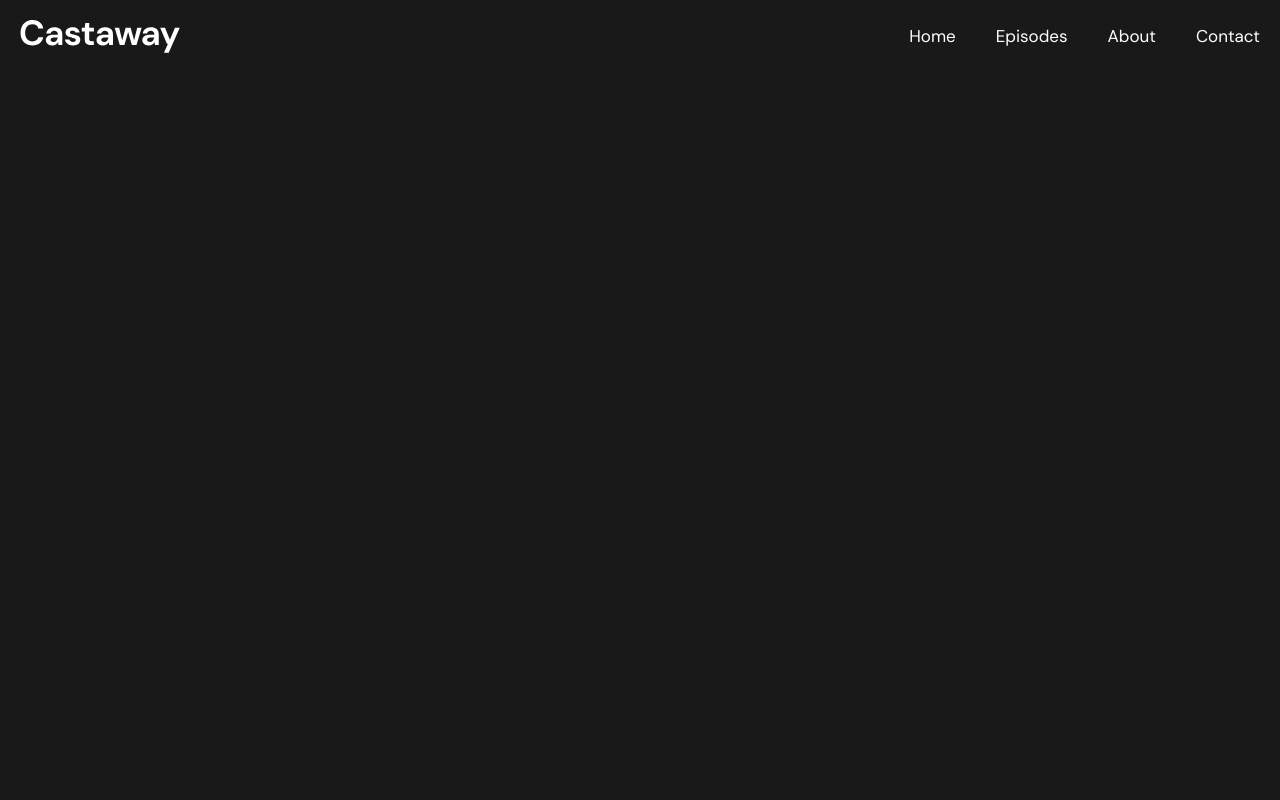
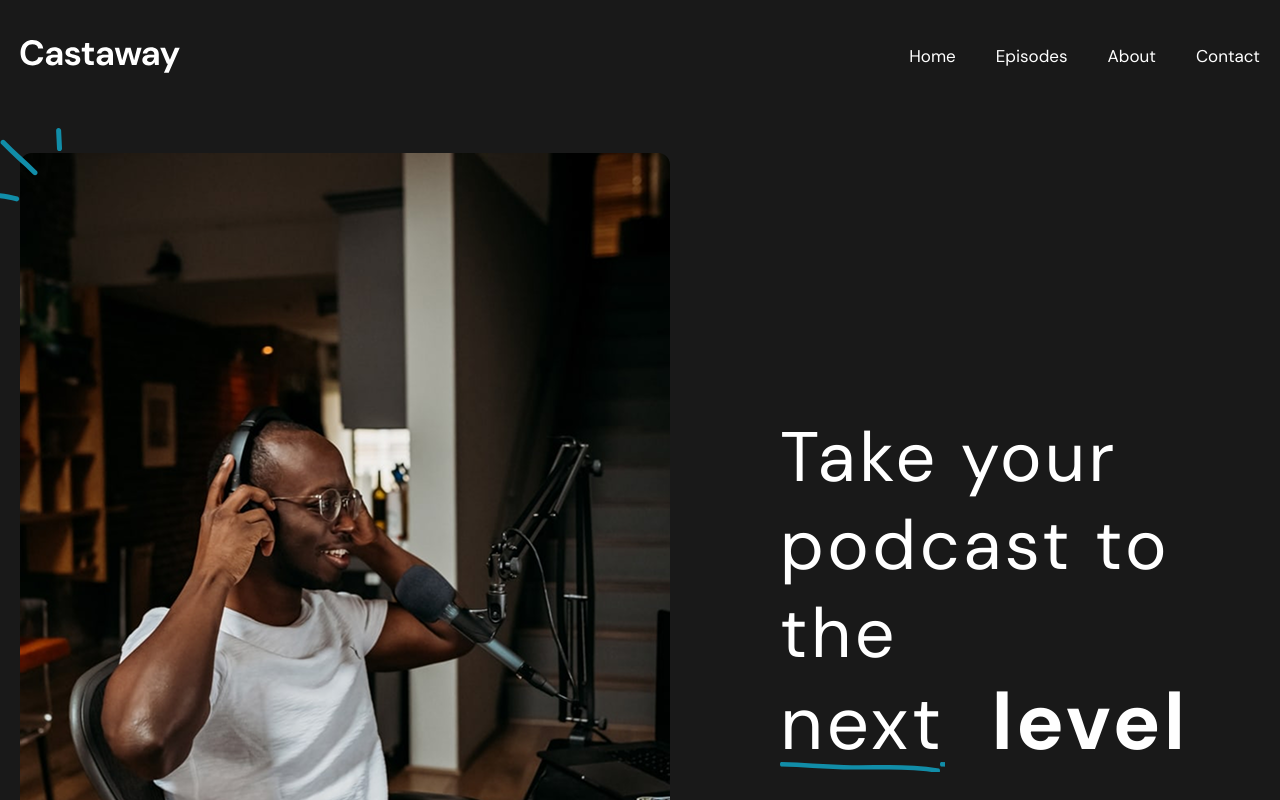
Before and after one commit to vlad615/MusicSite, a React (Vite) app: page / in a window 1280 px wide. Shown: the top 800 px of the page. Built offline with nearby package versions, Linux system fonts and the light colour scheme.

Commit message:
ref main section

```diff
--- a/src/App.tsx
+++ b/src/App.tsx
@@ -1,6 +1,7 @@
 import './App.scss'
 import { Header } from './layout/header/Header'
 import type { MenuProps } from './componentes/menu/Menu'
+import { Main } from './layout/sections/main/Main'
 
 export function App() {
   const menuItems: MenuProps = {menu: [
@@ -13,6 +14,7 @@ export function App() {
   return (
     <>
       <Header {...menuItems}/>
+      <Main />
     </>
   )
 }
--- a/src/componentes/menu/Menu.module.scss
+++ b/src/componentes/menu/Menu.module.scss
@@ -8,6 +8,7 @@
 .mobileMenu {
     @include menu(column, center, center, 600);
     position: fixed;
+    z-index: 98;
     top: 0;
     bottom: 0;
     left: 0;
--- a/src/layout/header/Header.module.scss
+++ b/src/layout/header/Header.module.scss
@@ -2,7 +2,7 @@
 @use "../../styles/mixins.scss" as *;
 
 header{
-    padding: $basePadding 0;
+    padding: $basePadding+20 0;
 }
 
 .wrapper {
--- a/src/layout/header/mobileMenu/MobileMenu.tsx
+++ b/src/layout/header/mobileMenu/MobileMenu.tsx
@@ -14,7 +14,6 @@ export const MobileMenu = (menu: MenuProps) => {
                 <span className={isOpen? s.closeBurger : s.openBurger}></span>
             </button>
             {isOpen && <Menu {...menu} mobileMenu={true}/>}
-
         </nav>
     )
 }
--- /dev/null
+++ b/src/layout/sections/main/Main.module.scss
@@ -0,0 +1,16 @@
+@use "../../../styles/mixins.scss" as *;
+
+.mainWrapper{
+    @include flexWrapper(null, space-between, center, null, 50px);
+    margin: 40px 0;
+
+    @include media(tablet){
+        flex-direction: column;
+        align-items: start;
+        margin: 60px 40px;
+    }
+
+    @include media(phone){
+        margin: 60px 0;
+    }
+}
--- /dev/null
+++ b/src/layout/sections/main/Main.tsx
@@ -0,0 +1,18 @@
+import { MainImage } from "./sections/MainImage"
+import { Title } from "./sections/Title"
+import s from "./Main.module.scss"
+
+
+
+export const Main = () => {
+    return(
+        <section id="main">
+            <div className="container">
+                <div className={s.mainWrapper}>
+                    <MainImage />
+                    <Title />
+                </div>
+            </div>
+        </section>
+    )
+}
--- /dev/null
+++ b/src/layout/sections/main/sections/MainImage.tsx
@@ -0,0 +1,10 @@
+import image from "../../../../accets/IMAGE.png";
+import s from "./MainSections.module.scss"
+
+export const MainImage = () => {
+    return(
+        <div className={s.imgWrapper}>
+            <img className={s.img} src={image} alt="producer" />
+        </div>
+    )
+}
--- /dev/null
+++ b/src/layout/sections/main/sections/MainSections.module.scss
@@ -0,0 +1,74 @@
+@use "../../../../styles/mixins.scss" as *;
+
+.imgWrapper {
+    max-width: 650px;
+    position: relative;
+
+    &::before {
+        content: "";
+        display: inline-block;
+        position: absolute;
+        width: 68px;
+        height: 74px;
+        background-image: url("/top.svg");
+        top: -25px;
+        left: -25px;
+    }
+}
+
+.img {
+    width: 100%;
+}
+
+.textWrapper {
+    max-width: 480px;
+
+    @include media(phone) {
+        padding-left: 20px;
+    }
+}
+
+h1 {
+    font-weight: 400;
+    font-size: 70px;
+    line-height: 1.26;
+    letter-spacing: 0.05em;
+
+    @include media(phone) {
+        font-size: 40px;
+    }
+}
+
+.next {
+    font-size: 75px;
+    line-height: 1.17;
+    margin-right: 25px;
+    position: relative;
+
+    &::after {
+        content: "";
+        display: inline-block;
+        position: absolute;
+        width: 100%;
+        height: 10px;
+        background-image: url("/next.svg");
+        right: 0;
+        bottom: 0;
+    }
+
+    @include media(phone) {
+        font-size: 50px;
+        margin-right: 10px;
+    }
+}
+
+.level {
+    font-weight: 700;
+    font-size: 80px;
+    line-height: 1.1;
+    letter-spacing: 0.04em;
+
+    @include media(phone) {
+        font-size: 50px;
+    }
+}
--- /dev/null
+++ b/src/layout/sections/main/sections/Title.tsx
@@ -0,0 +1,13 @@
+import s from "./MainSections.module.scss";
+
+export const Title = () => {
+    return(
+        <div className={s.textWrapper}>
+            <h1>Take your podcast to the <br />
+                <span className={s.next}> next</span>
+                <span className={s.level}> level</span>
+            </h1>
+
+        </div>
+    )
+}
--- a/src/styles/style.css
+++ b/src/styles/style.css
@@ -103,7 +103,7 @@ nav img{
     position: absolute;
     width: 68px;
     height: 74px;
-    background-image: url("/accets/top.svg");
+    background-image: url("/top.svg");
     top: -25px;
     left: -25px;
 }
--- a/src/styles/variables.scss
+++ b/src/styles/variables.scss
@@ -5,4 +5,4 @@ $secondaryTextColor:  rgba(255, 255, 255, 0.7);
 $basePadding: 20px;
 
 $tablet: 768px;
-$phone: 375px;
+$phone: 576px;
```
Also changed, not shown: src/script.js (deleted, +0 -62 lines).
